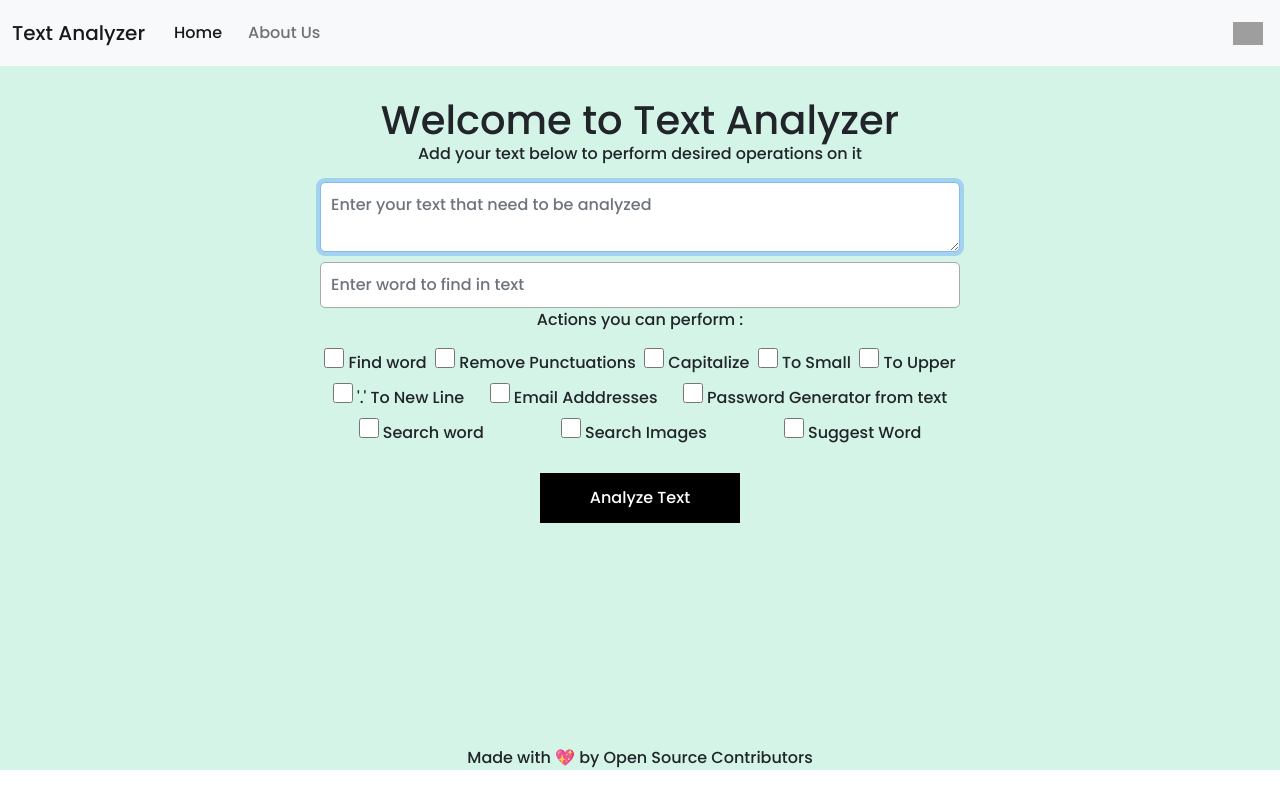
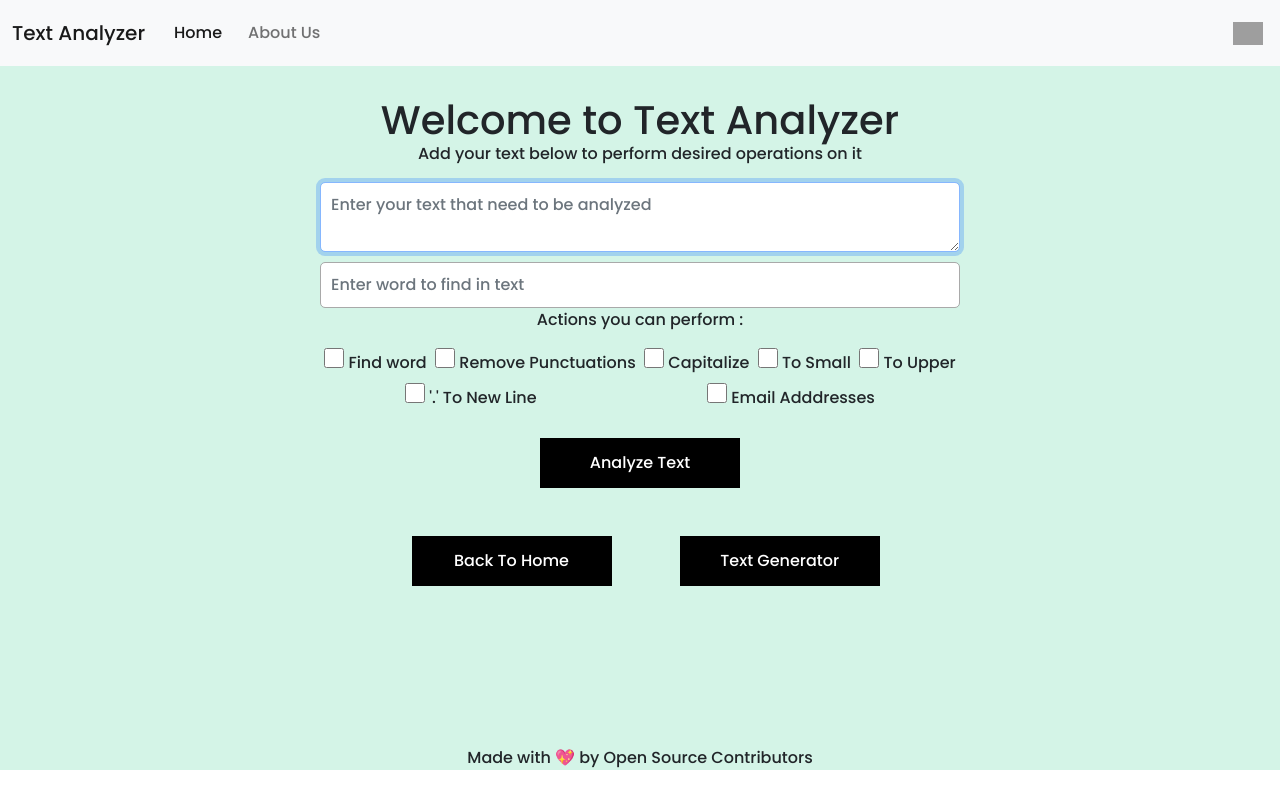
Before and after one commit to rockingrohit9639/TextAnalyzer, a Django app: page /index in a window 1280 px wide. Run offline with Django 3.2, Linux system fonts and the light colour scheme; some libraries are stand-ins or nearby versions; grey boxes are pictures that could not be loaded.

Commit message:
Update index.html

```diff
--- a/templates/index.html
+++ b/templates/index.html
@@ -44,26 +44,12 @@
                                 <input class="form-input" type="checkbox" value="on" id="Email_Address" name="Email_Address">
                                 <label class="form-label" for="Email_Address">Email Adddresses</label>
                             </div>
-                            <div class="buttons">
-                                <input class="form-input" type="checkbox" value="on" id="Password_Generator" name="Password_Generator">
-                                <label class="form-label" for="Password_Generator">Password Generator from text</label>
-                            </div>
-                             <div class="buttons">
-                                <input class="form-input" type="checkbox" value="on" id="word_find" name="Search_word">
-                                <label class="form-label" for="Search_word">Search word</label>
-                            </div>
-                             <div class="buttons">
-                                <input class="form-input" type="checkbox" id="gallery" name="q" value="on">
-                                <label class="form-label" for="q">Search Images
-                                </label>
-                            </div>
-                            <div class="buttons">
-                                <input class="form-input" type="checkbox" value="on" id="suggest_word" name="suggest_word">
-                                <label class="form-label" for="suggest_word">Suggest Word</label>
-                            </div>
                         </div>
                         <button type="submit">Analyze Text</button>
-                    </form>
-
+                        </form>
+                        <div id="container">
+                        <a href="/home"><button id="btns">Back To Home</button></a>
+                        <a href="/index2"><button id="btns2">Text Generator</button></a>
+                    </div>
 
         {% endblock %}
```
